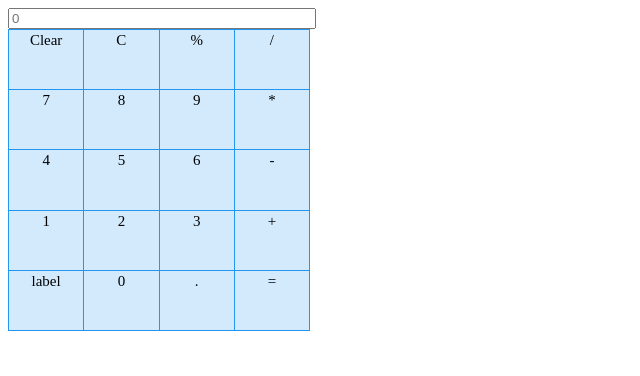
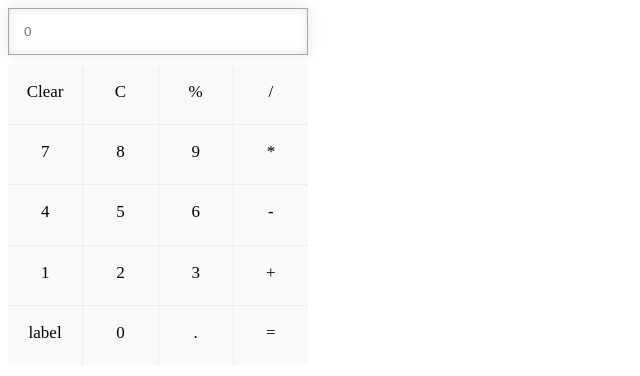
Before and after one commit to filpoyma/CalcProjectJS, a plain HTML site: page index.html in a window 1280 px wide. Shown: the whole page, without its empty margins (0-640 px from the left). Drawn offline with Linux system fonts and the light colour scheme.

Commit message:
Новый файл css

```diff
--- a/style.css
+++ b/style.css
@@ -1,20 +1,73 @@
+body {
+    font-size: 17px;
+}
+
 .tableButtons {
         display: grid;
         grid-template-columns: 1fr 1fr 1fr 1fr;
         grid-gap: 1px;
-        background-color: #2196F3;
-        padding: 1px;
+       background-color: rgb(236, 236, 236);
+
         width: 300px;
         height: 300px;
-      }
+        border-radius: 15px;
 
-      .tableButtons > div {
-        background-color: rgba(255, 255, 255, 0.8);
+    }
+
+    .tableButtons > div {
+        background-color: rgb(249, 249, 249);
         text-align: center;
         padding: 2px 0;
-        font-size: 15px;
+        line-height: 50px;
+
       }
 
 #window {
-    width:300px;
+    width: 268px;
+    border: #04040459 solid 1px;
 }
+
+input {
+    border: 5px solid white;
+    box-shadow:
+      inset 0 0 10px  rgba(0,0,0,0.1),
+            0 0 16px rgba(0,0,0,0.1);
+    padding: 15px;
+    background: rgba(255,255,255,0.5);
+    margin: 0 0 10px 0;
+    align-items: center;
+}
+
+img {
+    height: 30px ;
+    width: 50px;
+}
+
+h1{
+    font-size: 10px;
+}
+
+.numbers:hover {
+    background-color: rgb(226, 226, 226);
+    cursor: pointer;
+}
+.operations:hover {
+    background-color: rgb(226, 226, 226);
+    cursor: pointer;
+}
+.equal:hover {
+    background-color: rgb(226, 226, 226);
+    cursor: pointer;
+}
+.clear:hover {
+    background-color: rgb(226, 226, 226);
+    cursor: pointer;
+}
+.backspace:hover {
+    background-color: rgb(226, 226, 226);
+    cursor: pointer;
+}
+
+.icon:hover{
+    cursor: help;
+}
```
